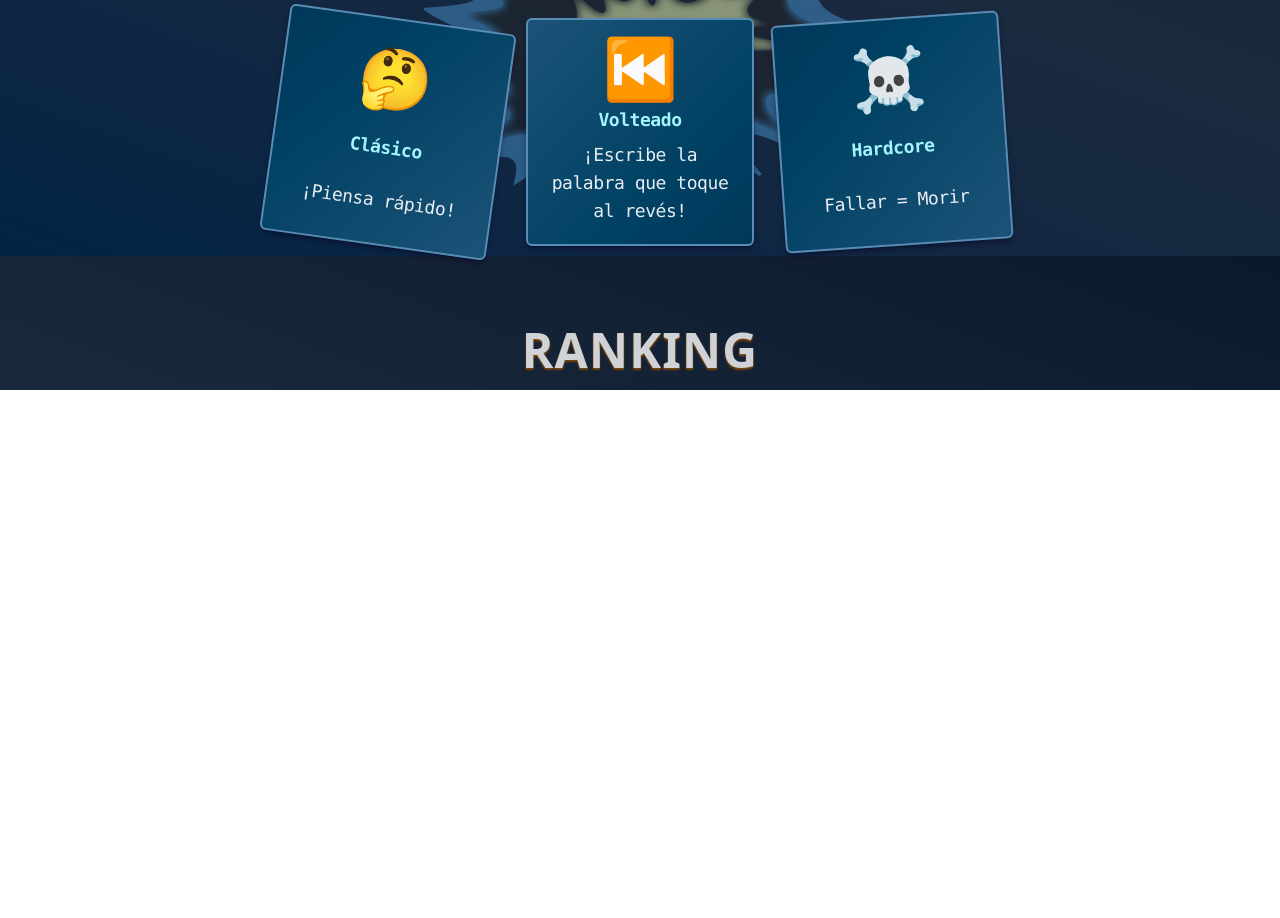
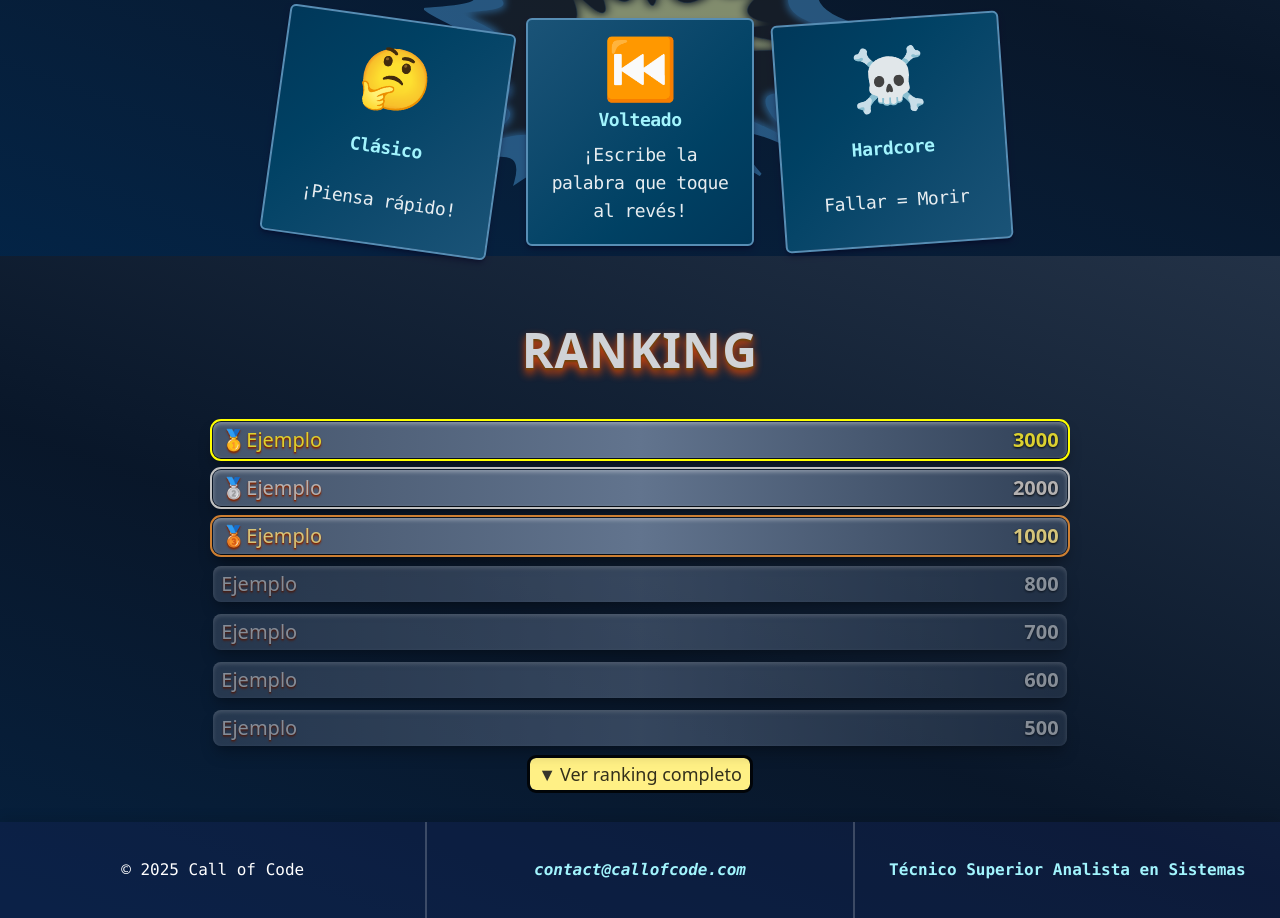
Before and after one commit to julpr833/wordbomb-frontend, an Astro site: page / in a window 1280 px wide. Shown: the part 1344-2262 px from the top of the page. Before the commit the page ends 1734 px from the top, so only its background shows below. Built offline with nearby package versions, Linux system fonts and the light colour scheme; Astro itself is replaced by a stand-in of ours; a web font is replaced by a local one.

Commit message:
finish landing page

```diff
--- a/src/components/index/Header.astro
+++ b/src/components/index/Header.astro
@@ -14,7 +14,7 @@ import PlayButton from "./Header/PlayButton.astro";
       <li
         class="hover:text-orange-200 hover:rotate-6 transition-[transform, colors] duration-100 opacity-90"
       >
-        <a href="">Ranking</a>
+        <a href="#ranking">Ranking</a>
       </li>
       <li
         class="hover:text-orange-200 hover:rotate-6 transition-[transform, colors] duration-200 opacity-90"
@@ -29,7 +29,7 @@ import PlayButton from "./Header/PlayButton.astro";
       <li
         class="hover:text-orange-200 hover:rotate-6 transition-[transform, colors] duration-200 opacity-90"
       >
-        <a href="/">Contacto</a>
+        <a href="#footer">Contacto</a>
       </li>
     </ul>
   </nav>
--- a/src/components/index/Main.astro
+++ b/src/components/index/Main.astro
@@ -3,6 +3,8 @@ import Arrow from "./Main/Arrow.astro";
 import Bomb from "./Main/Bomb.astro";
 import Card from "./Main/Card.astro";
 import Explosion from "./Main/Explosion.astro";
+import Ranking from "./Main/Ranking/Ranking.astro";
+import RankingItem from "./Main/Ranking/RankingItem.astro";
 ---
 
 <main>
@@ -124,14 +126,47 @@ import Explosion from "./Main/Explosion.astro";
       </Card>
     </div>
   </section>
-  <section
-    id="gamemodes"
-    class="relative box-content flex flex-col items-center"
-  >
+  <section id="ranking" class="relative box-content flex flex-col items-center">
     <h2
-      class="lg:text-5xl tracking-wide font-extrabold font-display text-white text-shadow-sm opacity-80 text-shadow-yellow-800 mb-4"
+      class="lg:text-5xl tracking-wide font-extrabold font-display text-white text-shadow-sm opacity-80 text-shadow-yellow-800 mb-4 drop-shadow-lg drop-shadow-orange-600"
     >
       RANKING
     </h2>
+    <Ranking>
+      <RankingItem username="Ejemplo" elo={3000} />
+      <RankingItem username="Ejemplo" elo={2000} />
+      <RankingItem username="Ejemplo" elo={1000} />
+      <RankingItem username="Ejemplo" elo={800} />
+      <RankingItem username="Ejemplo" elo={700} />
+      <RankingItem username="Ejemplo" elo={600} />
+      <RankingItem username="Ejemplo" elo={500} />
+      <a
+        href="/ranking"
+        class="flex justify-center align-middle items-center self-center text-black/80 bg-yellow-200 text-lg w-fit px-2 py-0.5 rounded-md outline-black/80 outline-3 before:content-['▼'] before:mr-1 before:text-[#212121]/90 duration-200 hover:scale-105 hover:bg-amber-100"
+        >Ver ranking completo</a
+      >
+    </Ranking>
+  </section>
+  <section
+    id="footer"
+    class="flex w-full h-24 items-center justify-between text-white bg-blue-950/40 shadow-[0_-5px_10px_rgba(0,0,0,0.1)] [&>div]:nth-[2]:border-r-2 [&>div]:nth-[2]:border-l-2 [&>div]:nth-[2]:border-white/20"
+  >
+    <div class="flex flex-1 h-full justify-center font-mono items-center">
+      <p>&copy; {new Date().getFullYear()} Call of Code</p>
+    </div>
+    <div
+      class="flex flex-1 h-full justify-center font-bold font-mono items-center text-cyan-200 hover:text-cyan-400"
+    >
+      <address>
+        <a href="mailto:contact@callofcode.com">contact@callofcode.com</a>
+      </address>
+    </div>
+    <div
+      class="flex flex-1 h-full justify-center font-semibold font-mono items-center text-cyan-200 hover:text-cyan-400"
+    >
+      <a href="https://isam.educacionadventista.com/"
+        >Técnico Superior Analista en Sistemas</a
+      >
+    </div>
   </section>
 </main>
--- /dev/null
+++ b/src/components/index/Main/Ranking/Ranking.astro
@@ -0,0 +1,9 @@
+---
+
+---
+
+<ol
+  class="my-8 mx-2 flex flex-col gap-3 w-2/3 text-white font-display-header ranking"
+>
+  <slot />
+</ol>
--- /dev/null
+++ b/src/components/index/Main/Ranking/RankingItem.astro
@@ -0,0 +1,23 @@
+---
+interface Props {
+  username: string;
+  elo: number;
+}
+
+const { username, elo } = Astro.props;
+---
+
+<li
+  class="w-full flex justify-between py-1 px-2 rounded-lg bg-gradient-to-r from-slate-600 via-slate-500 to-slate-700 shadow-lg shadow-black/50 inset-shadow-sm inset-shadow-white/35"
+>
+  <div class="flex items-center gap-1">
+    <span id="username" class="text-xl text-shadow-sm text-shadow-orange-900"
+      >{username}</span
+    >
+  </div>
+  <span
+    id="elo"
+    class="font-sans font-bold drop-shadow-[0_1.2px_1.2px_rgba(0,0,0,1)] text-xl"
+    >{elo}</span
+  >
+</li>
--- a/src/styles/global.css
+++ b/src/styles/global.css
@@ -10,8 +10,8 @@
 }
 
 :root {
-  --background-start: oklch(21.197% 0.04265 256.477);
-  --background-middle: oklch(28.197% 0.04265 256.477);
+  --background-start: oklch(31.197% 0.04265 256.477);
+  --background-middle: oklch(20.197% 0.04265 256.477);
   --background-end: oklch(25.833% 0.07346 252.938);
 }
 
@@ -141,3 +141,46 @@ html {
     background: oklch(37.852% 0.11218 38.291);
   }
 }
+
+.ranking > li:nth-child(1) > :is(div, span) {
+  color: oklch(84.386% 0.16673 105.314);
+}
+
+.ranking > li:nth-child(2) > :is(div, span) {
+  color: oklch(76.284% 0.00339 15.825);
+}
+
+.ranking > li:nth-child(3) > :is(div, span) {
+  color: oklch(81.804% 0.09603 96.802);
+}
+
+.ranking > li:nth-child(1) {
+  outline: 2px solid yellow;
+  outline-offset: 1.5px;
+}
+
+.ranking > li:nth-child(2) {
+  outline: 2px solid silver;
+  outline-offset: 1.5px;
+}
+
+.ranking > li:nth-child(3) {
+  outline: 2px solid #cd7f32;
+  outline-offset: 1.5px;
+}
+
+.ranking > li:nth-child(1) > div > span:first-of-type::before {
+  content: "🥇";
+}
+
+.ranking > li:nth-child(2) > div > span:first-of-type::before {
+  content: "🥈";
+}
+
+.ranking > li:nth-child(3) > div > span:first-of-type::before {
+  content: "🥉";
+}
+
+.ranking > li:nth-child(n + 4) {
+  opacity: 0.5;
+}
```
